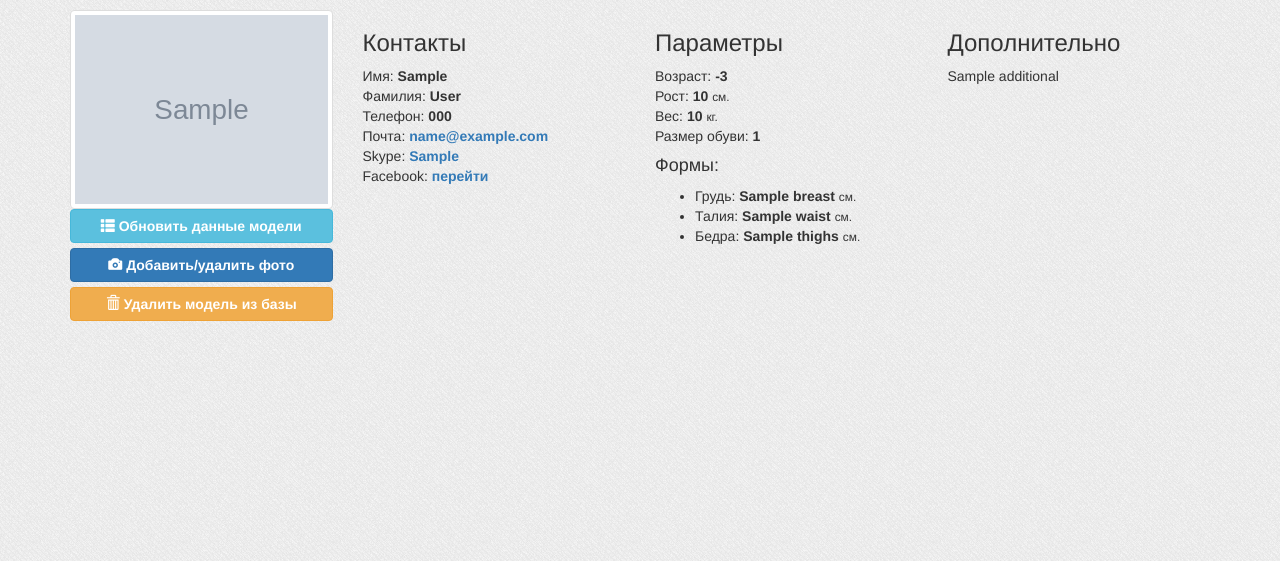
After one commit to fastudio4/flask-mongo, a Flask app: page /admin/1 in a window 1280 px wide. The commit adds this page. Shown: the top 561 px of the page. Run offline with Flask 2, Linux system fonts and the light colour scheme; grey boxes marked "Sample" are stand-in pictures; a database or web service that is not in the repository returns one stand-in record (values such as "Sample title"); some libraries are stand-ins or nearby versions.

Commit message:
card model

```diff
--- a/models_base/image_save.py
+++ b/models_base/image_save.py
@@ -15,4 +15,4 @@ def save_image(first_name, last_name, photo_form):
     name_file = '%s-%s.%s' % (name_folder, 'base', photo.format)
     photo.thumbnail((MAX_SIZE_X, MAX_SIZE_Y), Image.ANTIALIAS)
     photo.save(join(UPLOAD_PHOTO, name_folder, name_file), dpi=(72., 72.), quality=90)
-    return join(name_folder, name_file)
+    return [join(name_folder, name_file), name_folder]
--- /dev/null
+++ b/models_base/templates/model_params.html
@@ -0,0 +1,53 @@
+{% extends 'base.html' %}
+{% block title %}{{ model.first_name }} - {{ model.last_name }}{% endblock %}
+{% block content %}
+    <div class="container">
+        <div class="row">
+            <div class="col-md-3">
+                <a href="{{ url_for ('admin') }}"><img src="{{ url_for ('static', filename ='photo_models/' + model.base_photo) }}" alt="{{ model.first_name }} {{ model.last_name }}" width="300" class="img-thumbnail"></a>
+                <a href="#" class="btn btn-info btn-block"><span class="glyphicon glyphicon-th-list"></span> <b>Обновить данные модели</b></a>
+                <a href="#" class="btn btn-primary btn-block"><span class="glyphicon glyphicon-camera"></span> <b>Добавить/удалить фото</b></a>
+                <a href="#" class="btn btn-warning btn-block"><span class="glyphicon glyphicon-trash"></span> <b>Удалить модель из базы</b></a>
+            </div>
+            <div class="col-md-3">
+                <h3>Контакты</h3>
+                <ul class="list-unstyled">
+                    <li>Имя: <b>{{ model.first_name }}</b></li>
+                    <li>Фамилия: <b>{{ model.last_name }}</b></li>
+                    <li>Телефон: <b>{{ model.telephone }}</b></li>
+                    <li>Почта: <b><a href="mailto:{{ model.email }}">{{ model.email }}</a></b></li>
+                    {% if model.skype_contacts %}
+                        <li>Skype: <b><a href="skype:{{ model.skype_contacts }}?chat">{{ model.skype_contacts }}</a></b></li>
+                    {% endif %}
+                    {% if model.facebook_contacts %}
+                        <li>Facebook: <b><a href="{{ model.facebook_contacts }}" target="_blank">перейти</a></b></li>
+                    {% endif %}
+                </ul>
+
+            </div>
+            <div class="col-md-3">
+                <h3>Параметры</h3>
+                <ul class="list-unstyled">
+                    <li>Возраст: <b>{{ date_now.year - model.date_birth.year}}</b></li>
+                    <li>Рост: <b>{{ model.height }}</b> <small>см.</small></li>
+                    <li>Вес: <b>{{ model.weight }}</b> <small>кг.</small></li>
+                    <li>Размер обуви: <b>{{ model.shoe_size }}</b></li>
+                </ul>
+                    {% if model.model_size %}
+                        <h4>Формы:</h4>
+                            <ul>
+                                <li>Грудь: <b>{{ model.model_size.breast }}</b> <small>см.</small></li>
+                                <li>Талия: <b>{{ model.model_size.waist }}</b> <small>см.</small></li>
+                                <li>Бедра: <b>{{ model.model_size.thighs }}</b> <small>см.</small></li>
+                            </ul>
+                    {% endif %}
+            </div>
+            <div class="col-md-3">
+                {% if model.additional %}
+                    <h3>Дополнительно</h3>
+                    <p>{{ model.additional }}</p>
+                {% endif %}
+            </div>
+        </div>
+    </div>
+{% endblock %}
--- a/models_base/templates/page_masage_complite.html
+++ b/models_base/templates/page_masage_complite.html
@@ -3,7 +3,6 @@
 {% block content %}
     <div class="col-xs-12 col-sm-6 col-md-9">
         <h1 align="center">Ваша форма будет добавленна в базу в ближайшее время!</h1>
-
     </div>
     <div class="col-md-3 hidden-xs hidden-sm">
         <img src="{{ url_for ('static', filename = 'image/silhouette50.png')}}" alt="Silhouette">
--- a/models_base/views.py
+++ b/models_base/views.py
@@ -1,9 +1,7 @@
-import datetime
-from .image_save import save_image
 from . import app, base
 from flask import render_template, request
 from .forms import ModelsForm, FilterModels
-
+from datetime import date
 from pprint import pprint
 
 
@@ -11,31 +9,26 @@ from pprint import pprint
 def index():
     form = ModelsForm()
     if form.validate_on_submit() and form.validate_on_base():
-        image_path = save_image(form.first_name.data, form.last_name.data, form.base_photo.data)
-        new_model = dict()
-        for key, value in form.data.items():
-            if key != 'csrf_token' and key != 'base_photo' and key != 'date_birth':
-                new_model[key] = value
-        new_model['date_birth'] = {
-            'year': form.date_birth.data.year,
-            'month': form.date_birth.data.month,
-            'day': form.date_birth.data.day
-        }
-        new_model['base_photo'] = image_path
         model = base.db.models
-        model.insert_one(new_model)
-        print(new_model)
+        model.insert_one(form.dict_data())
         return render_template('page_masage_complite.html', title='Форма отправленна')
-    return render_template('forms.html', form=form, title='Form model')
+    return render_template('forms.html', form=form, title='Форма модели')
 
 @app.route('/admin', methods=['GET', 'POST'])
 def admin():
     filter = FilterModels()
     if request.method == 'POST':
-        request_dict = {}
-        for key, value in filter.data.items():
-            if value is not None and value != '' and key != 'csrf_token':
-                request_dict[key] = value
-        print(request_dict)
+        pprint(filter.parse_request_filter())
     all_models = base.db.models.find({})
     return render_template('list_models.html', title='Model base', all_models=all_models, filter=filter)
+
+@app.route('/admin/<slug>')
+def model_params(slug):
+    model = base.db.models.find_one({'folder_slug': slug})
+    if model is not None:
+        date_now = date.today()
+        return render_template('model_params.html', model=model, date_now=date_now)
+
+@app.route('/admin/<slug>/update', methods=['GET', 'POST'])
+def update_model(slug):
+    model = base.db.models.find_one({'folder_slug': slug})
```
Also changed, not shown: models_base/forms/filter_model.py (+12 -0 lines), models_base/forms/lable_and_message.py (+7 -1 lines), models_base/forms/model_form.py (+42 -3 lines), models_base/templates/forms.html (+10 -1 lines), models_base/templates/list_models.html (+7 -8 lines).
